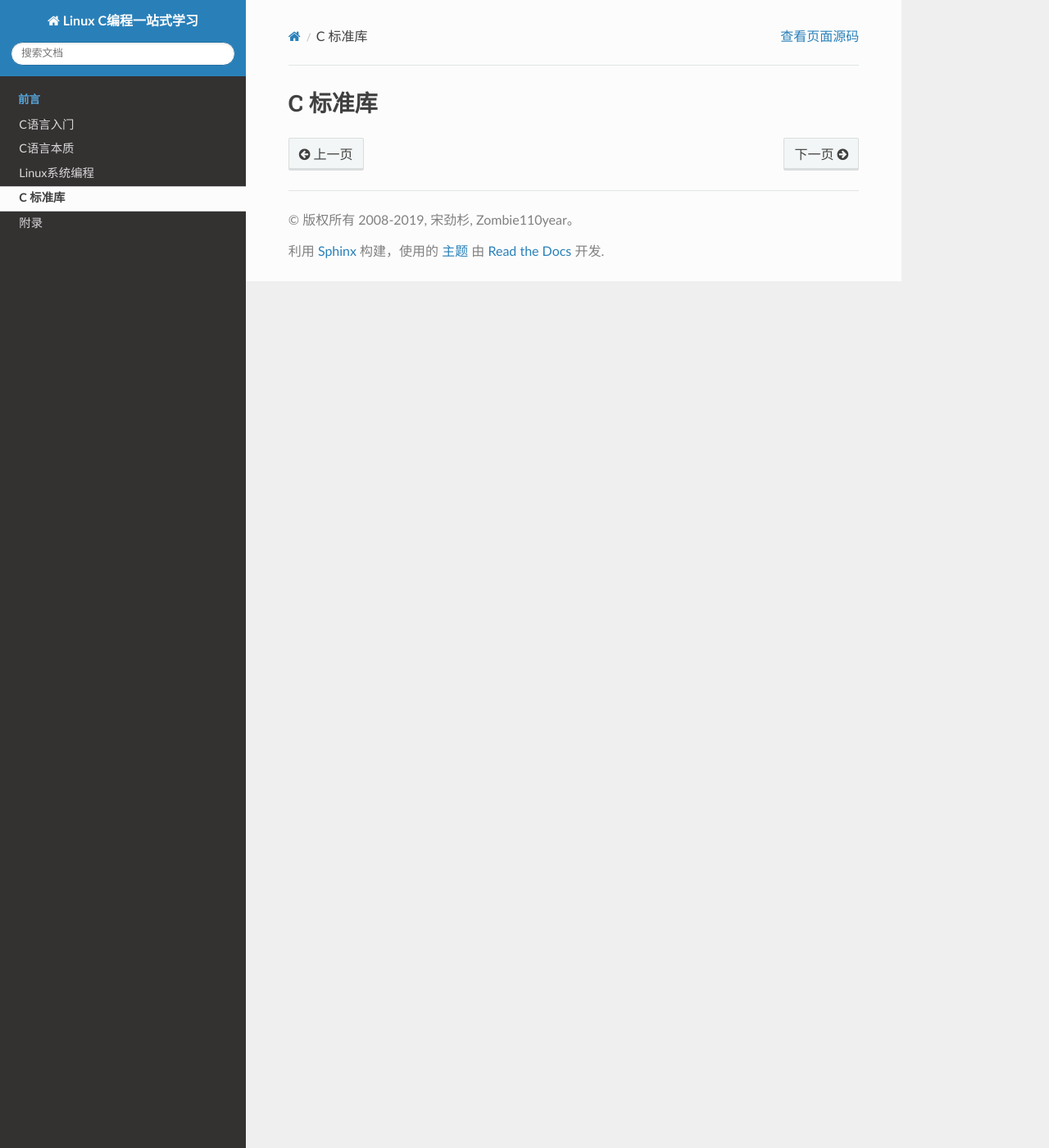
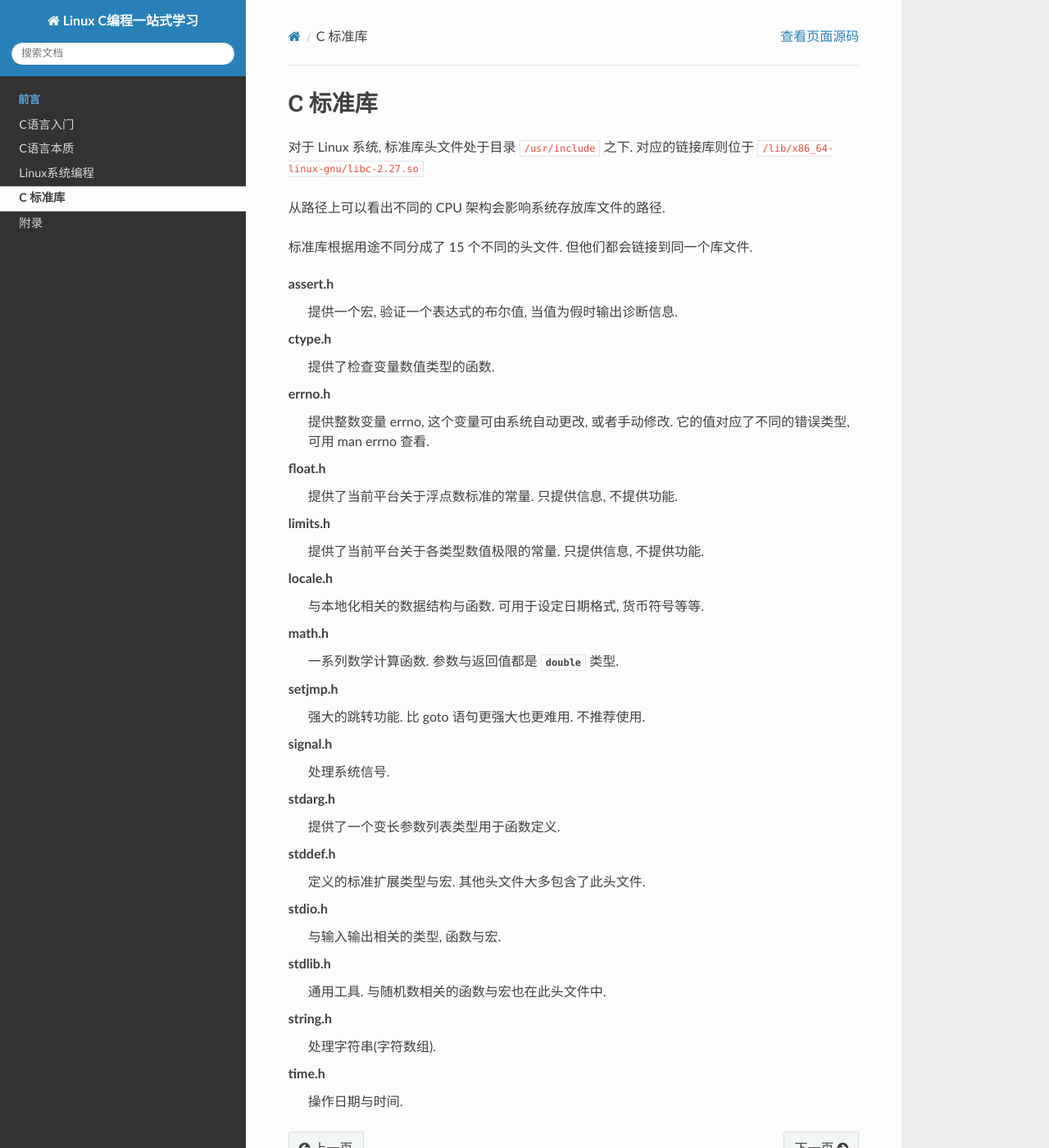
Before and after one commit to zombie110year/linux-c-learning-all-in-one, a Sphinx documentation site: the page built from source/stdlib/index.rst, in a window 1280 px wide and 1400 px high. Shown: the whole window at 82% size. Built offline with Sphinx 7.4.7 and the Read the Docs theme 2.0.0, drawn with Linux system fonts in a browser that asks for light colours; formulas are drawn with MathJax 3; pages that are not in the unit, such as notebooks, are missing from menus.

Commit message:
开新坑 stdlib 与 tool

```diff
--- a/source/stdlib/index.rst
+++ b/source/stdlib/index.rst
@@ -1,6 +1,47 @@
 ########
 C 标准库
 ########
+
+对于 Linux 系统, 标准库头文件处于目录
+``/usr/include`` 之下.
+对应的链接库则位于 ``/lib/x86_64-linux-gnu/libc-2.27.so``
+
+从路径上可以看出不同的 CPU 架构会影响系统存放库文件的路径.
+
+标准库根据用途不同分成了 15 个不同的头文件.
+但他们都会链接到同一个库文件.
+
+assert.h
+    提供一个宏, 验证一个表达式的布尔值, 当值为假时输出诊断信息.
+ctype.h
+    提供了检查变量数值类型的函数.
+errno.h
+    提供整数变量 errno, 这个变量可由系统自动更改, 或者手动修改.
+    它的值对应了不同的错误类型, 可用 man errno 查看.
+float.h
+    提供了当前平台关于浮点数标准的常量. 只提供信息, 不提供功能.
+limits.h
+    提供了当前平台关于各类型数值极限的常量. 只提供信息, 不提供功能.
+locale.h
+    与本地化相关的数据结构与函数. 可用于设定日期格式, 货币符号等等.
+math.h
+    一系列数学计算函数. 参数与返回值都是 :c:type:`double` 类型.
+setjmp.h
+    强大的跳转功能. 比 goto 语句更强大也更难用. 不推荐使用.
+signal.h
+    处理系统信号.
+stdarg.h
+    提供了一个变长参数列表类型用于函数定义.
+stddef.h
+    定义的标准扩展类型与宏. 其他头文件大多包含了此头文件.
+stdio.h
+    与输入输出相关的类型, 函数与宏.
+stdlib.h
+    通用工具. 与随机数相关的函数与宏也在此头文件中.
+string.h
+    处理字符串(字符数组).
+time.h
+    操作日期与时间.
 
 .. toctree::
     :maxdepth: 2
```
Also changed, not shown: source/工具/index.rst (added, +30 -0 lines).
